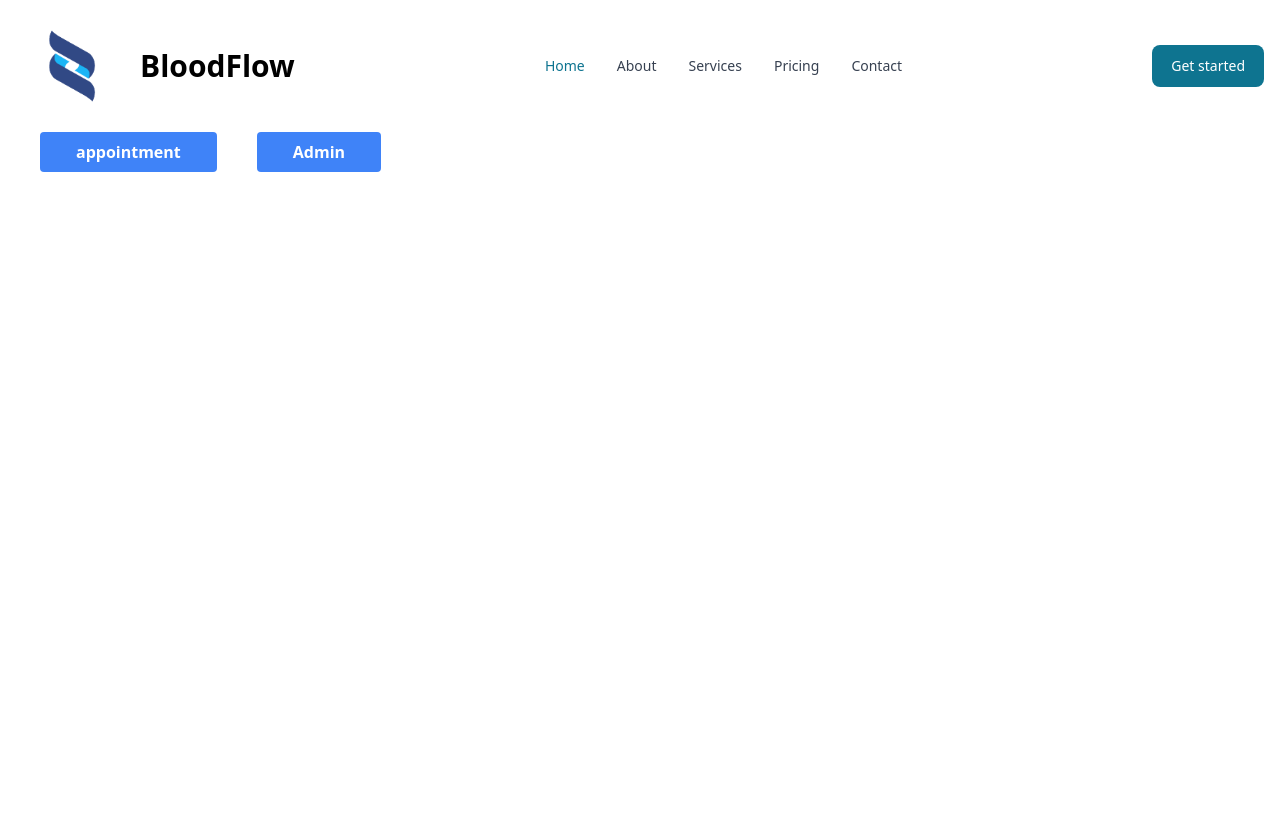
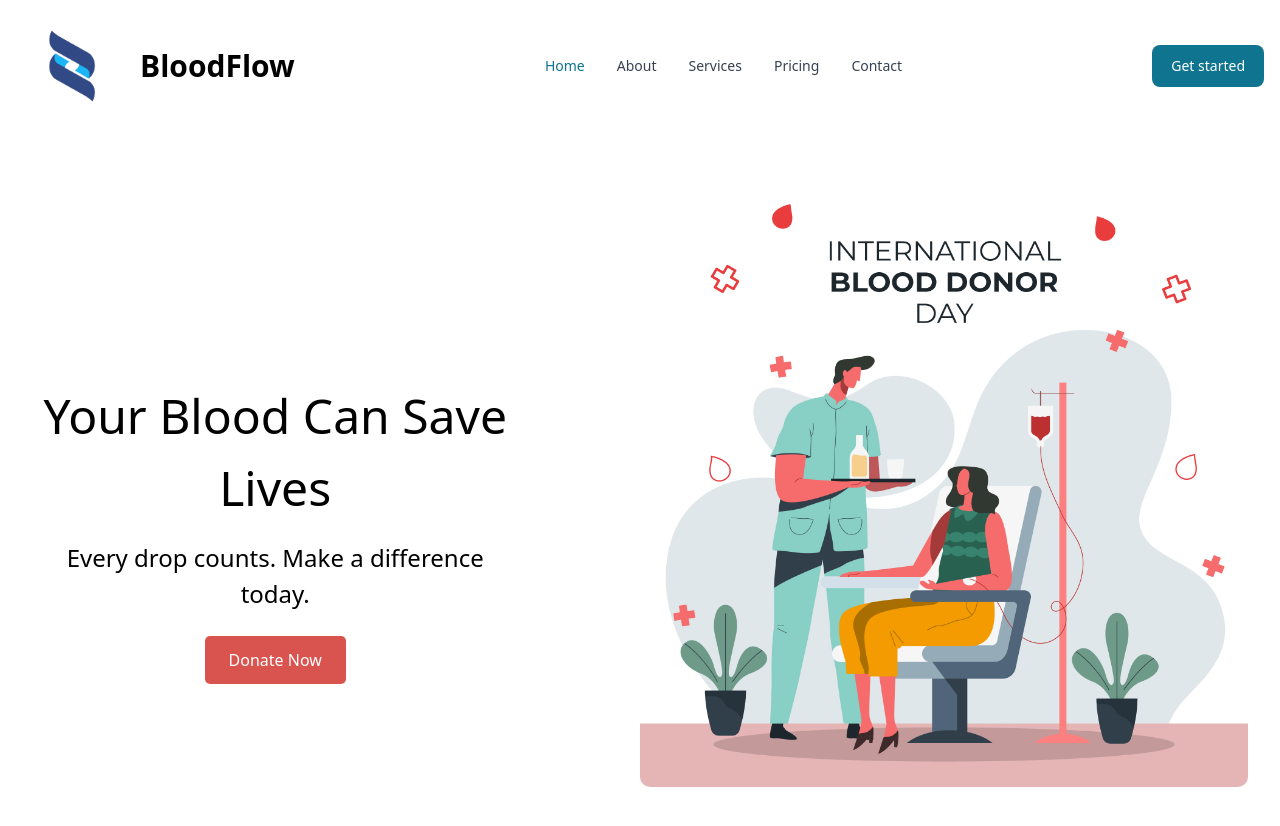
Before and after one commit to ShehanGit/Blood-Donation-Management-System, a React (Create React App) app in the folder frontend/blood_donation_app/: page / in a window 1280 px wide. Shown: the top 826 px of the page. Before the commit the page ends 800 px from the top, so only its background shows below. Built offline with nearby package versions, Linux system fonts and the light colour scheme.

Commit message:
home page updated

```diff
--- a/frontend/blood_donation_app/src/css/Home.css
+++ b/frontend/blood_donation_app/src/css/Home.css
@@ -0,0 +1,49 @@
+.hero-section {
+    display: flex;
+    align-items: center;
+    justify-content: space-between;
+    padding: 2rem;
+    background-color: white;
+    height: 100vh;
+  }
+
+  .hero-content {
+    max-width: 40%;
+  }
+
+  .hero-content h1 {
+    font-size: 3rem;
+    margin-bottom: 1rem;
+  }
+
+  .hero-content p {
+    font-size: 1.5rem;
+    margin-bottom: 1.5rem;
+  }
+
+  .cta-button {
+    padding: 0.75rem 1.5rem;
+    font-size: 1rem;
+    color: white;
+    background-color: #d9534f;
+    border: none;
+    border-radius: 5px;
+    cursor: pointer;
+    transition: background-color 0.3s;
+  }
+
+  .cta-button:hover {
+    background-color: #c9302c;
+  }
+
+  .hero-image {
+    max-width: 60%;
+    width: 50%;
+  }
+
+  .hero-image img {
+    width: 100%;
+    height: 600px;
+    border-radius: 10px;
+    margin-top: -90px;
+  }
--- a/frontend/blood_donation_app/src/pages/Home.jsx
+++ b/frontend/blood_donation_app/src/pages/Home.jsx
@@ -1,33 +1,32 @@
 import React from "react";
 import '../css/Home.css';
-
 import NavBar from '../component/NavBar';
 import { useNavigate } from 'react-router-dom';
+// import heroImage from '../Images/heroImage.png';
+import heroImage from '../Images/heroImage2.jpg';
 
 
 export default function Home() {
-
   const navigate = useNavigate();
 
   const handleButtonClick = () => {
     navigate('/appointment');
   };
 
-      const handleButtonClick1 = () => {
-        navigate('/dashboard');
-      };
-
-
   return (
     <div>
-            <NavBar/>
-            <div className="flex justify-start">
-                <button onClick={handleButtonClick} className="bg-blue-500 hover:bg-blue-700 text-white font-bold py-2 px-9 rounded ml-10">
-                    appointment
+      <NavBar />
+      <div className="hero-section">
+        <div className="hero-content">
+          <h1>Your Blood Can Save Lives</h1>
+          <p>Every drop counts. Make a difference today.</p>
+          <button onClick={handleButtonClick} className="cta-button">
+            Donate Now
           </button>
-                <button onClick={handleButtonClick1} className="bg-blue-500 hover:bg-blue-700 text-white font-bold py-2 px-9 rounded ml-10">
-                    Admin
-                </button>
+        </div>
+        <div className="hero-image">
+          <img src={heroImage} alt="Hero" />
+        </div>
       </div>
     </div>
   );
```
Also changed, not shown: frontend/blood_donation_app/src/Images/heroImage.png (added), frontend/blood_donation_app/src/Images/heroImage2.jpg (added). Lines whose indentation alone changed are shown as unchanged.
